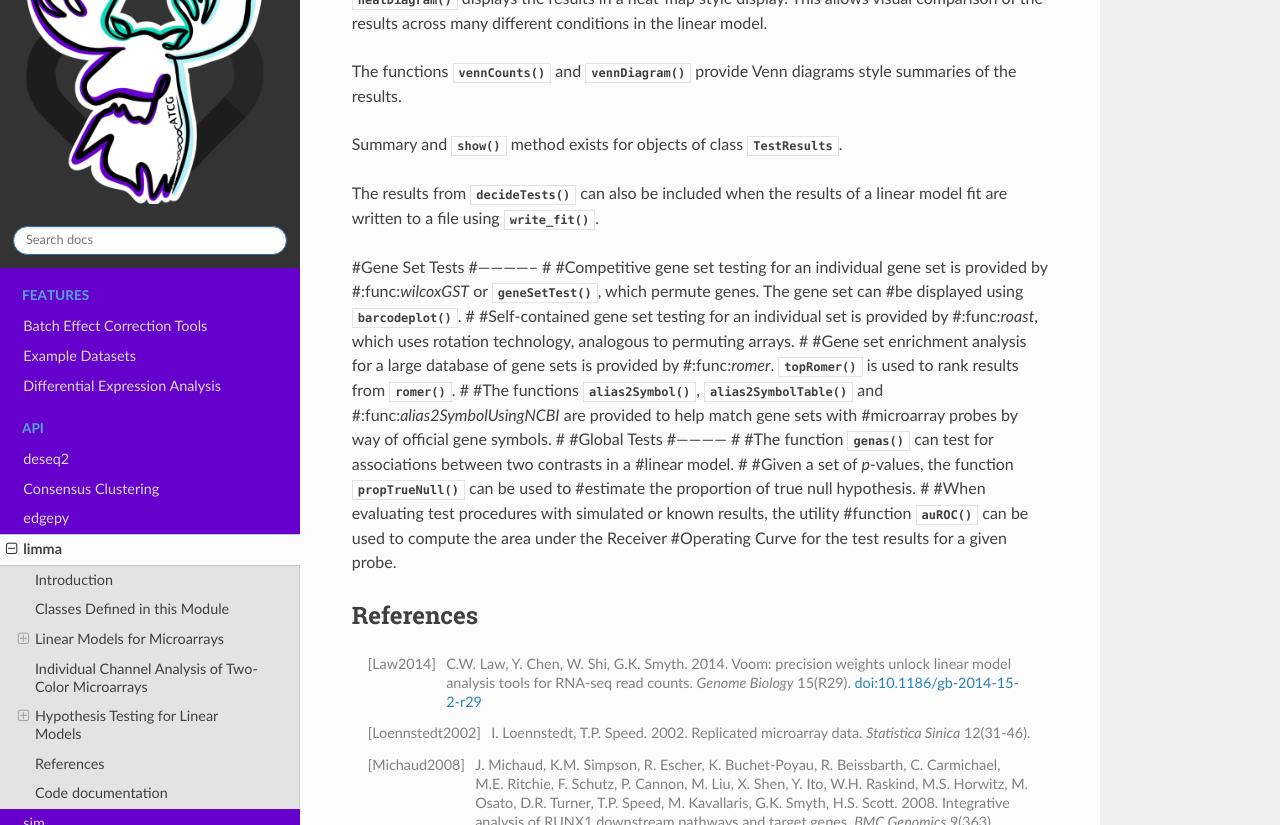
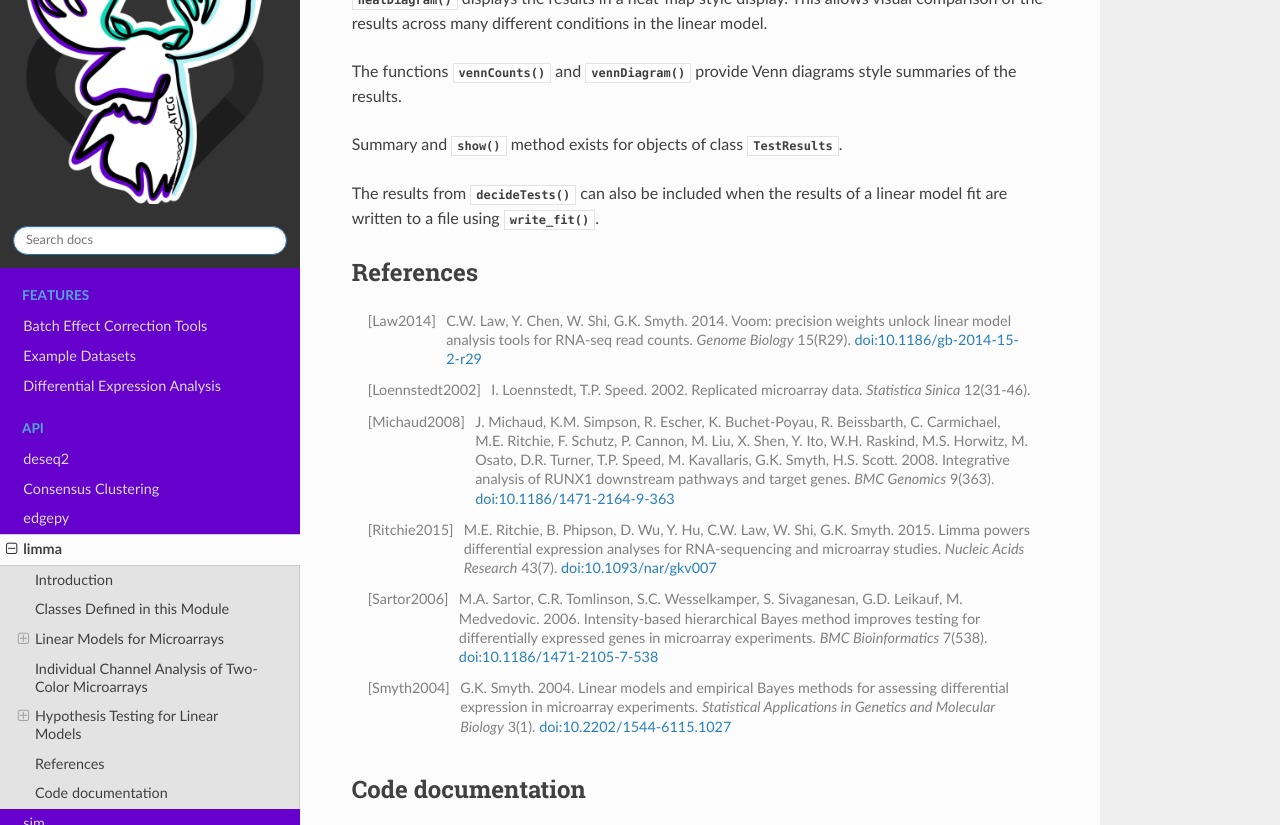
Before and after one commit to epigenelabs/inmoose, a Sphinx documentation site: the page built from docs/source/limma.rst, in a window 1280 px wide and 900 px high, scrolled down 3753 px, cut to the strip 0-825 px from the top of the window. Built offline with Sphinx 7.4.7 and the Read the Docs theme 3.1.0, drawn with Linux system fonts in a browser that asks for light colours; the version number is read from the project's files by our own code.

Commit message:
properly comment irrelevant doc

```diff
--- a/docs/source/limma.rst
+++ b/docs/source/limma.rst
@@ -205,35 +205,36 @@ Summary and :func:`show` method exists for objects of class
 The results from :func:`decideTests` can also be included when the results of a
 linear model fit are written to a file using :func:`write_fit`.
 
-#Gene Set Tests
-#--------------
-#
-#Competitive gene set testing for an individual gene set is provided by
-#:func:`wilcoxGST` or :func:`geneSetTest`, which permute genes. The gene set can
-#be displayed using :func:`barcodeplot`.
-#
-#Self-contained gene set testing for an individual set is provided by
-#:func:`roast`, which uses rotation technology, analogous to permuting arrays.
-#
-#Gene set enrichment analysis for a large database of gene sets is provided by
-#:func:`romer`. :func:`topRomer` is used to rank results from :func:`romer`.
-#
-#The functions :func:`alias2Symbol`, :func:`alias2SymbolTable` and
-#:func:`alias2SymbolUsingNCBI` are provided to help match gene sets with
-#microarray probes by way of official gene symbols.
-#
-#Global Tests
-#------------
-#
-#The function :func:`genas` can test for associations between two contrasts in a
-#linear model.
-#
-#Given a set of *p*-values, the function :func:`propTrueNull` can be used to
-#estimate the proportion of true null hypothesis.
-#
-#When evaluating test procedures with simulated or known results, the utility
-#function :func:`auROC` can be used to compute the area under the Receiver
-#Operating Curve for the test results for a given probe.
+..
+  Gene Set Tests
+  --------------
+
+  Competitive gene set testing for an individual gene set is provided by
+  :func:`wilcoxGST` or :func:`geneSetTest`, which permute genes. The gene set can
+  be displayed using :func:`barcodeplot`.
+
+  Self-contained gene set testing for an individual set is provided by
+  :func:`roast`, which uses rotation technology, analogous to permuting arrays.
+
+  Gene set enrichment analysis for a large database of gene sets is provided by
+  :func:`romer`. :func:`topRomer` is used to rank results from :func:`romer`.
+
+  The functions :func:`alias2Symbol`, :func:`alias2SymbolTable` and
+  :func:`alias2SymbolUsingNCBI` are provided to help match gene sets with
+  microarray probes by way of official gene symbols.
+
+  Global Tests
+  ------------
+
+  The function :func:`genas` can test for associations between two contrasts in a
+  linear model.
+
+  Given a set of *p*-values, the function :func:`propTrueNull` can be used to
+  estimate the proportion of true null hypothesis.
+
+  When evaluating test procedures with simulated or known results, the utility
+  function :func:`auROC` can be used to compute the area under the Receiver
+  Operating Curve for the test results for a given probe.
 
 
 References
```
